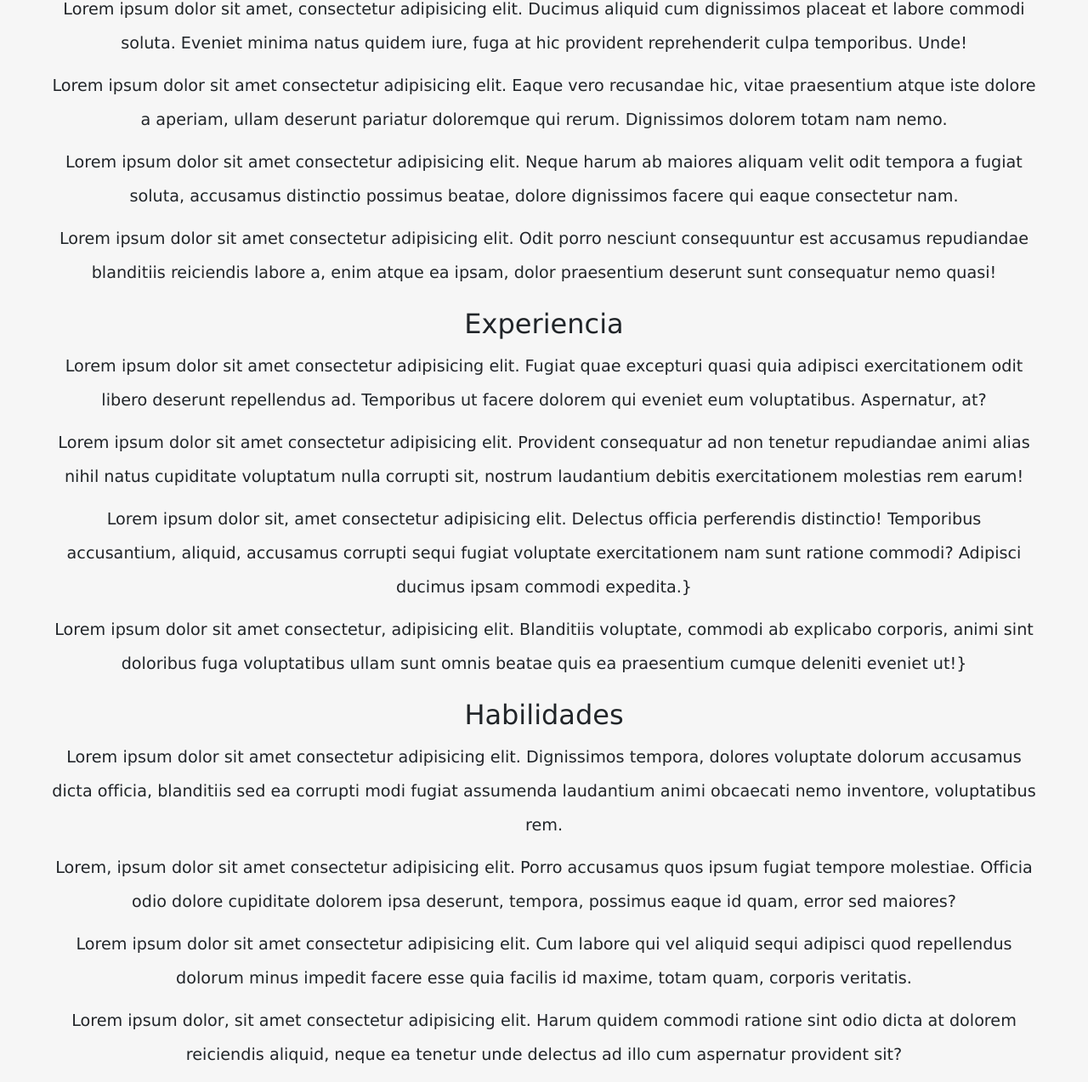
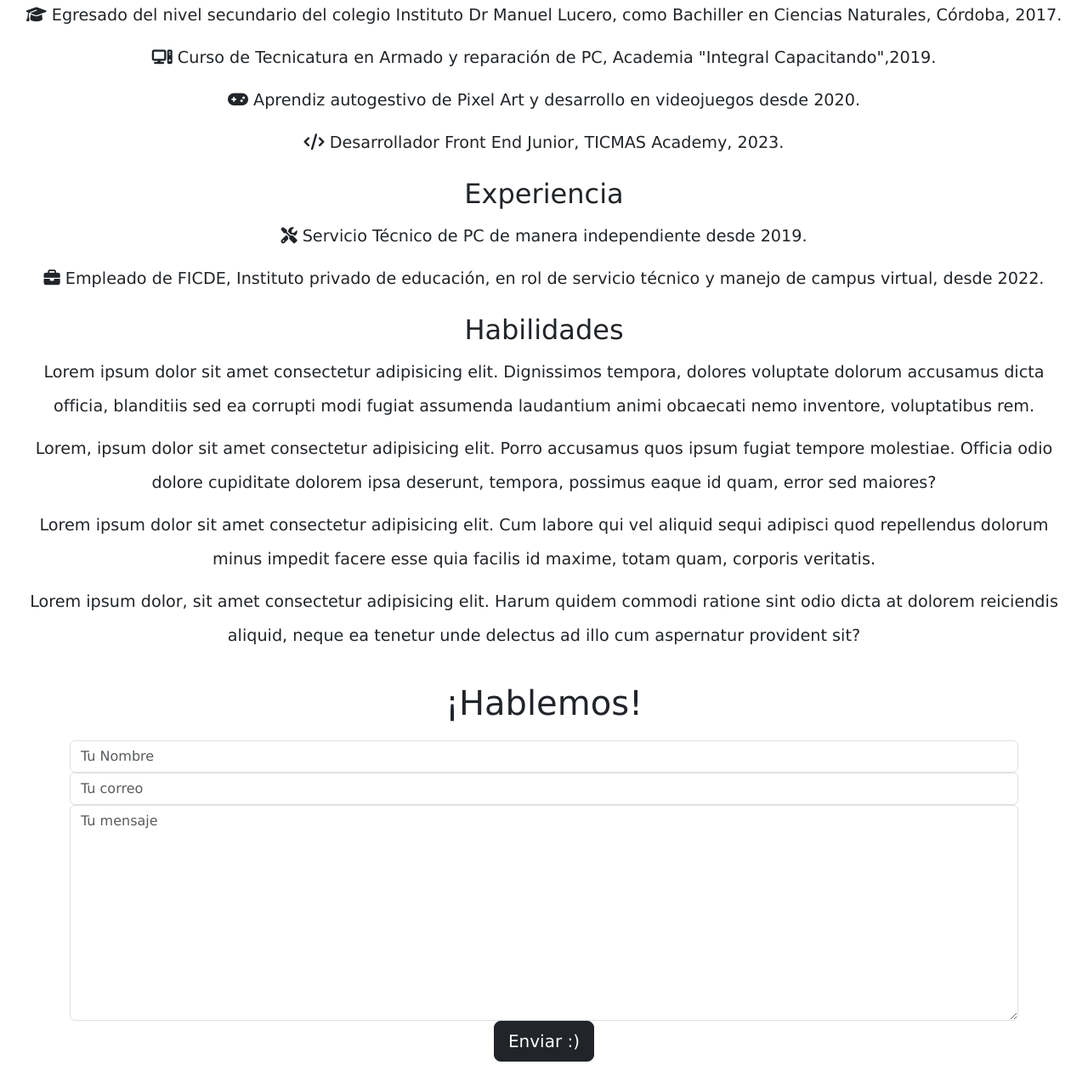
Before and after one commit to f1rst4utumn/f1rst4utumn.github.io, a plain HTML site: page index.html in a window 1280 px wide. Shown: the part 678-1951 px from the top of the page at 85% size. Drawn offline with nearby package versions, Linux system fonts and the light colour scheme.

Commit message:
completando datos

```diff
--- a/estilos.css
+++ b/estilos.css
@@ -3,35 +3,26 @@
     list-style: none;
     scroll-behavior: smooth;
 }
-
 * ul {
     margin: 0;
     padding: 0;
 }
 
 .navbar{
-    padding:0;
+    padding:10px 0 0 0;
 
 }
 
 header {
     margin: 0;
-    padding-top:80px;
-    background-image: url(/fondo1.jpg);
-    background-repeat: no-repeat;
-    background-size:cover;
-    background-position: center;
-    background-attachment: fixed;
+    padding-top:50px;
     padding-bottom: 50px;
 
 }
 
+
 body {
     margin: 0;
-    background-image: url(/fondo2.jpg);
-    background-repeat: no-repeat;
-    background-size:cover;
-    background-position: center;
 
 }
 
@@ -87,9 +78,6 @@ margin-bottom: 20px
     line-height: 40px;
 }
 
-#texto-soy li {
-
-}
 
 #texto-soy ul{
     list-style:none;
@@ -125,9 +113,6 @@ margin-bottom: 20px
     margin-top: 10px;
 }
 
-.nombre h1,li,i {
-
-}
 
 .datos-personales, .nombre{
 
@@ -156,9 +141,7 @@ main{
 }
 
 .caja-main{
-    position: relative;
-    margin-left: 50px;
-    margin-right: 50px;
+    margin: 0 20px 0 20px;
 }
 
 main li{
@@ -170,6 +153,12 @@ main li{
 main h2{
     padding-top: 10px;
 }
+
+h1 {
+    text-align: center;
+    margin: 35px 0 20px 0 !important;
+  }
+
 
 
 .footer-container {
--- a/index.html
+++ b/index.html
@@ -76,19 +76,18 @@
         <div class="caja-main">
             <h2>Estudios</h2>
             <ul>
-                <li>Lorem ipsum dolor sit amet, consectetur adipisicing elit. Ducimus aliquid cum dignissimos placeat et labore commodi soluta. Eveniet minima natus quidem iure, fuga at hic provident reprehenderit culpa temporibus. Unde!</li>
-                <li>Lorem ipsum dolor sit amet consectetur adipisicing elit. Eaque vero recusandae hic, vitae praesentium atque iste dolore a aperiam, ullam deserunt pariatur doloremque qui rerum. Dignissimos dolorem totam nam nemo.</li>
-                <li>Lorem ipsum dolor sit amet consectetur adipisicing elit. Neque harum ab maiores aliquam velit odit tempora a fugiat soluta, accusamus distinctio possimus beatae, dolore dignissimos facere qui eaque consectetur nam.</li>
-                <li>Lorem ipsum dolor sit amet consectetur adipisicing elit. Odit porro nesciunt consequuntur est accusamus repudiandae blanditiis reiciendis labore a, enim atque ea ipsam, dolor praesentium deserunt sunt consequatur nemo quasi!</li>
+                <li><i class="fa-solid fa-graduation-cap"></i>   Egresado del nivel secundario del colegio Instituto Dr Manuel Lucero, como Bachiller en Ciencias Naturales, Córdoba, 2017.</li>
+                <li><i class="fa-solid fa-computer"></i>   Curso de Tecnicatura en Armado y reparación de PC, Academia "Integral Capacitando",2019.</li>
+                <li><i class="fa-solid fa-gamepad"></i>  Aprendiz autogestivo de Pixel Art y desarrollo en videojuegos desde 2020.</li>
+                <li><i class="fa-solid fa-code"></i>  Desarrollador Front End Junior, TICMAS Academy, 2023.</li>
             </ul>
         </div>
         <div class="caja-main">
             <h2>Experiencia</h2>
             <ul>
-                <li>Lorem ipsum dolor sit amet consectetur adipisicing elit. Fugiat quae excepturi quasi quia adipisci exercitationem odit libero deserunt repellendus ad. Temporibus ut facere dolorem qui eveniet eum voluptatibus. Aspernatur, at?</li>
-                <li>Lorem ipsum dolor sit amet consectetur adipisicing elit. Provident consequatur ad non tenetur repudiandae animi alias nihil natus cupiditate voluptatum nulla corrupti sit, nostrum laudantium debitis exercitationem molestias rem earum!</li>
-                <li>Lorem ipsum dolor sit, amet consectetur adipisicing elit. Delectus officia perferendis distinctio! Temporibus accusantium, aliquid, accusamus corrupti sequi fugiat voluptate exercitationem nam sunt ratione commodi? Adipisci ducimus ipsam commodi expedita.}</li>
-                <li>Lorem ipsum dolor sit amet consectetur, adipisicing elit. Blanditiis voluptate, commodi ab explicabo corporis, animi sint doloribus fuga voluptatibus ullam sunt omnis beatae quis ea praesentium cumque deleniti eveniet ut!}</li>
+                <li><i class="fa-solid fa-screwdriver-wrench"></i>   Servicio Técnico de PC de manera independiente desde 2019.</li>
+                <li><i class="fa-solid fa-briefcase"></i>    Empleado de FICDE, Instituto privado de educación, en rol de servicio técnico y manejo de campus virtual, desde 2022.</li>
+
             </ul>
         </div>
         <div class="caja-main">
@@ -99,6 +98,25 @@
                 <li>Lorem ipsum dolor sit amet consectetur adipisicing elit. Cum labore qui vel aliquid sequi adipisci quod repellendus dolorum minus impedit facere esse quia facilis id maxime, totam quam, corporis veritatis.</li>
                 <li>Lorem ipsum dolor, sit amet consectetur adipisicing elit. Harum quidem commodi ratione sint odio dicta at dolorem reiciendis aliquid, neque ea tenetur unde delectus ad illo cum aspernatur provident sit?</li>
             </ul>
+        </div>
+        <div class="container">
+          <h1>¡Hablemos!</h1>
+          <form target="_blank" action="https://formsubmit.co/sarmiento.vjf@gmail.com" method="POST">
+            <div class="form-group">
+              <div class="form-row">
+                <div class="col">
+                  <input type="text" name="name" class="form-control" placeholder="Tu Nombre" required>
+                </div>
+                <div class="col">
+                  <input type="email" name="email" class="form-control" placeholder="Tu correo" required>
+                </div>
+              </div>
+            </div>
+            <div class="form-group">
+              <textarea placeholder="Tu mensaje" class="form-control" name="message" rows="10" required></textarea>
+            </div>
+            <button type="submit" class="btn btn-lg btn-dark btn-block">Enviar :)</button>
+          </form>
         </div>
     </main>
 
@@ -113,10 +131,11 @@
       <div class="copy">
         Victor Sarmiento 2023 <i class="fa-regular fa-copyright"></i> Todos los Derechos Reservados
       </div>
-
+    </div>
     </footer>
 
-    <script src="/app.js"></script>
+    <script src="/js/app.js"></script>
+    <script src="/js/particles.min.js"></script>
     <script src="https://cdn.jsdelivr.net/npm/bootstrap@5.3.0-alpha1/dist/js/bootstrap.bundle.min.js" integrity="sha384-w76AqPfDkMBDXo30jS1Sgez6pr3x5MlQ1ZAGC+nuZB+EYdgRZgiwxhTBTkF7CXvN" crossorigin="anonymous"></script>
   </body>
 </html>
```
Also changed, not shown: fondo1.jpg, fondo1.png (added), fondo3.png (added), js/app.js (added).
